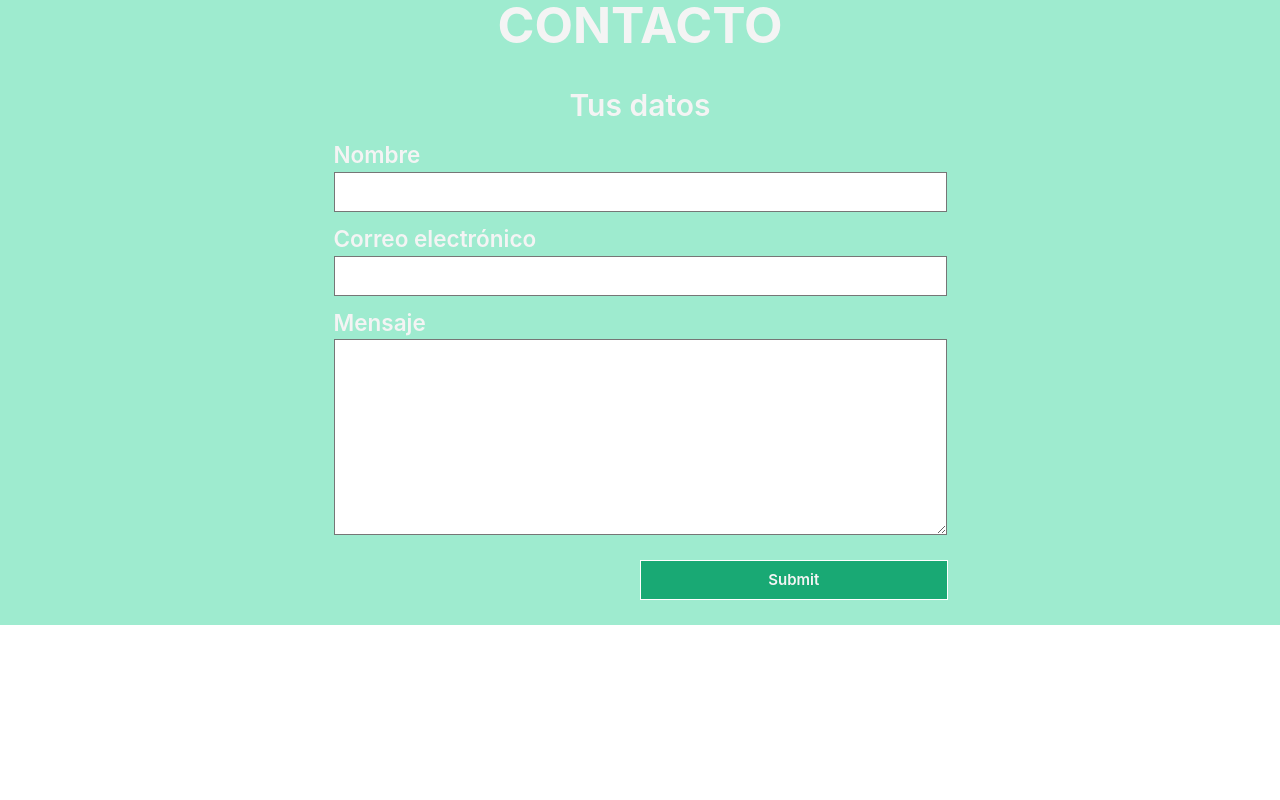
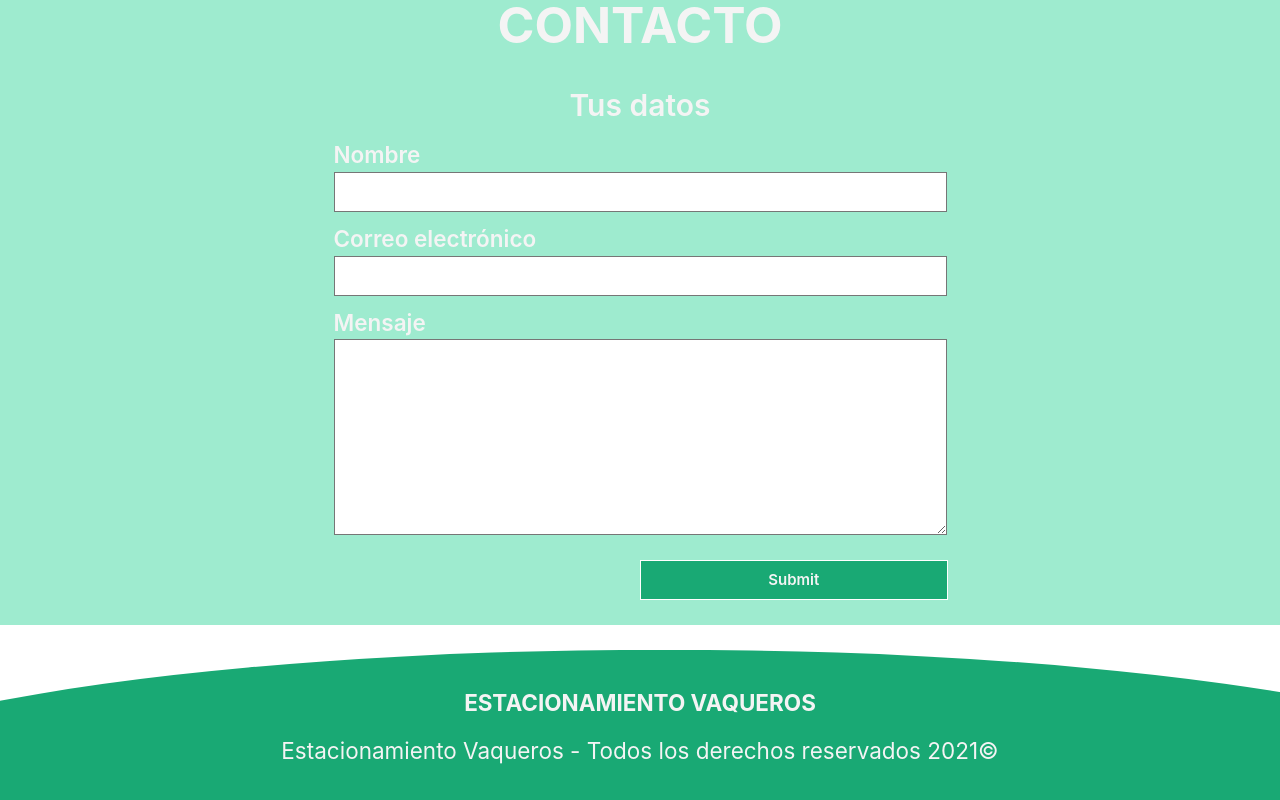
Before and after one commit to superagm123/EstacionamientoVaqueros, a React (Create React App) app: page / in a window 1280 px wide. Shown: the part 2285-3085 px from the top of the page. Before the commit the page ends 2935 px from the top, so only its background shows below. Built offline with nearby package versions, Linux system fonts and the light colour scheme.

Commit message:
added a footer to the site

```diff
--- a/src/App.js
+++ b/src/App.js
@@ -5,6 +5,7 @@ import About from './Components/About/About.js';
 import Services from './Components/Services/Services.js';
 import Location from './Components/Location/Location.js';
 import Contact from './Components/Contact/Contact.js';
+import Footer from './Components/Footer/Footer.js';
 
 class App extends Component {
   render(){
@@ -15,6 +16,7 @@ class App extends Component {
         <Services></Services>
         <Location></Location>
         <Contact></Contact>
+        <Footer></Footer>
       </React.Fragment>
     );
   }
--- /dev/null
+++ b/src/Components/Footer/Footer.css
@@ -0,0 +1,13 @@
+footer{
+	bottom: 0;
+	margin: 0 auto;
+	height: 15rem;
+	padding: 1rem;
+}
+
+@media(min-width: 800px){
+	footer{
+		clip-path: ellipse(69% 100% at 51.9% 100%);
+		padding: 2.5rem;
+	}
+}
--- /dev/null
+++ b/src/Components/Footer/Footer.js
@@ -0,0 +1,19 @@
+import React from 'react';
+import './Footer.css';
+
+const Footer = () => {
+	let date = new Date().getFullYear();
+	return(
+		<React.Fragment>
+			<footer className="tc bg-green near-white">
+				<h1 className="f2">Estacionamiento Vaqueros</h1>
+				<p className="f2">
+				{`Estacionamiento Vaqueros - Todos los derechos reservados ${date}`}
+				&copy;
+				</p>
+			</footer>
+		</React.Fragment>
+	);
+}
+
+export default Footer;
```
